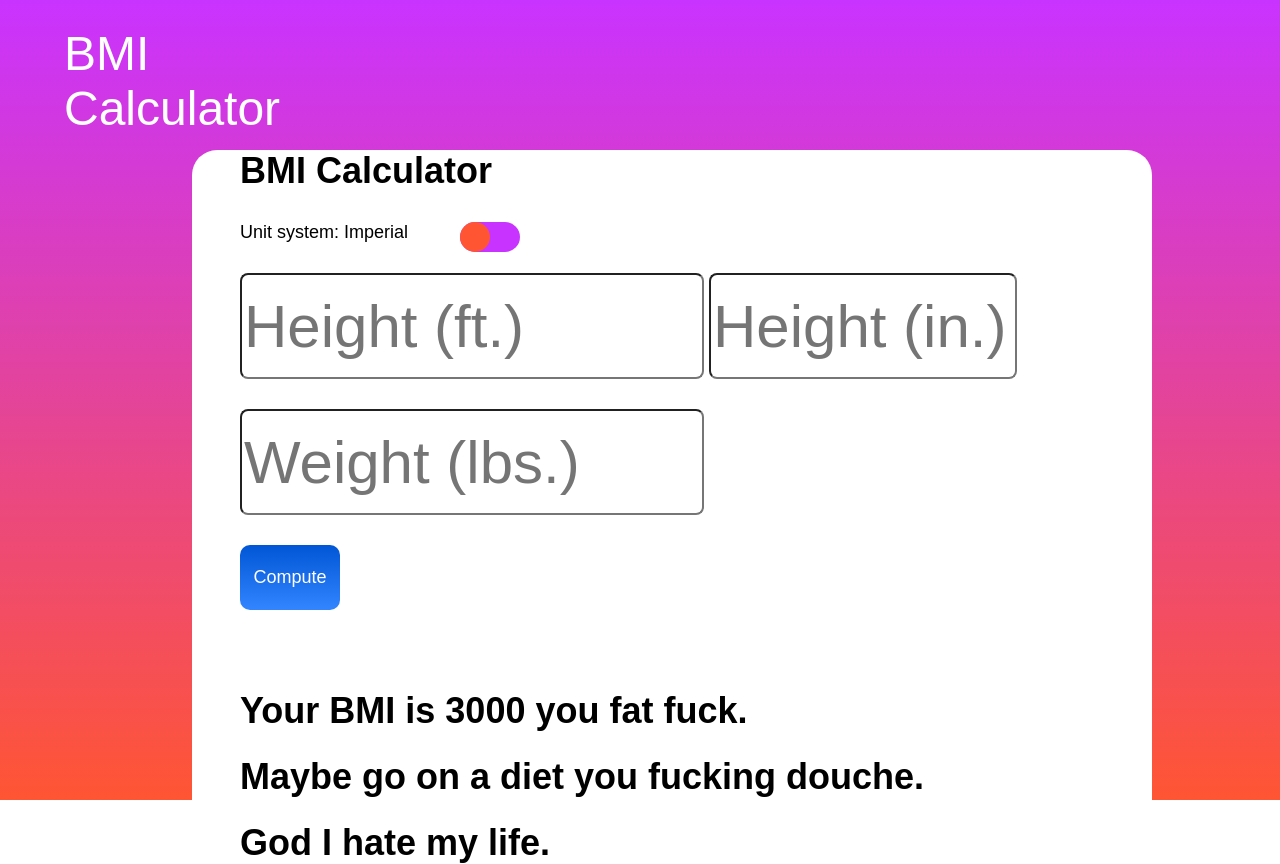
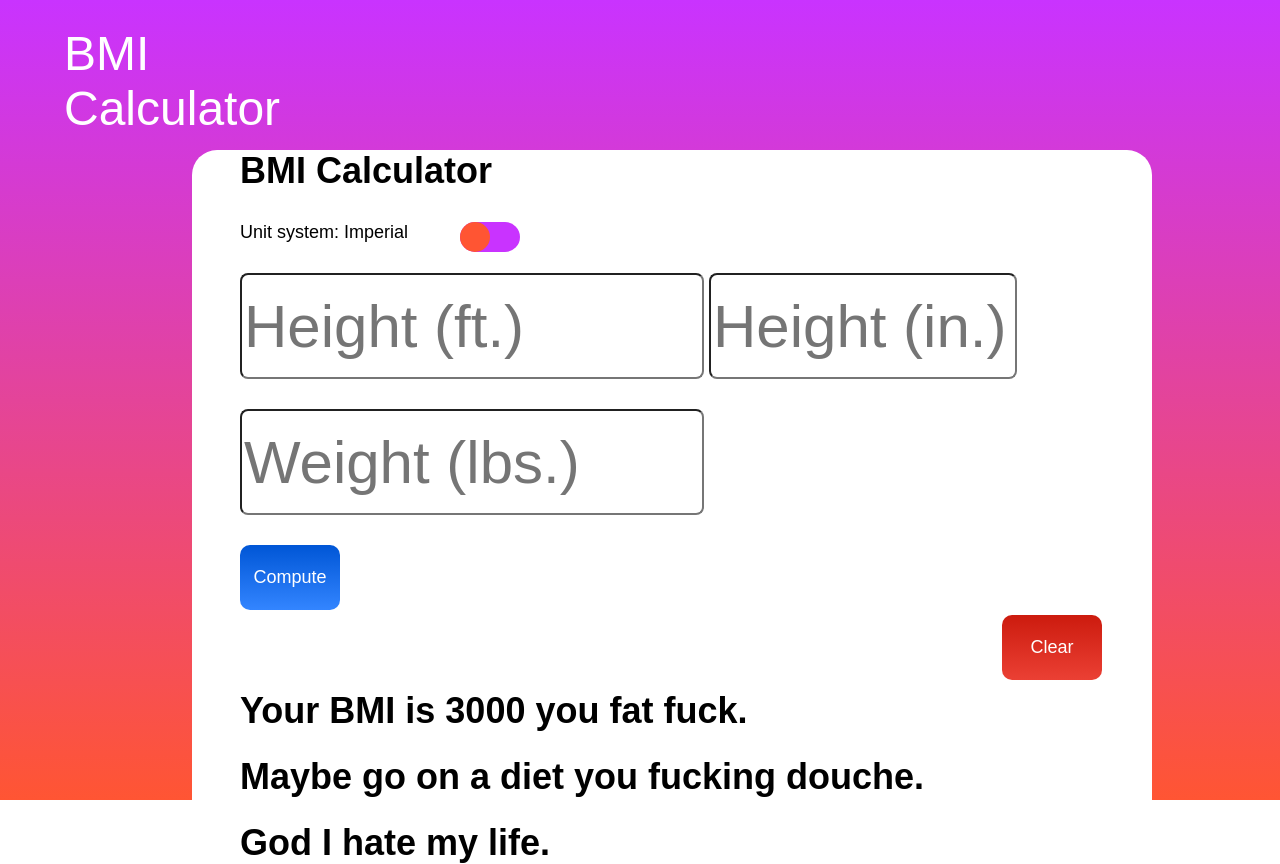
Before and after one commit to cameronbrock/BMI-Calculator, a website: page public/index.html in a window 1280 px wide. Both pictures are taken after a click on the button 290 px from the left and 577 px from the top of the page. Drawn offline with nearby package versions, Linux system fonts and the light colour scheme; a web font is replaced by a local one.

Commit message:
Progress

```diff
--- a/public/exit.css
+++ b/public/exit.css
@@ -1,10 +1,56 @@
 
-#exit {
+#exit-button {
+
+	background-image: linear-gradient(#cc1b0e, #eb4034);
+	/*background-color: red;*/
+	border-radius: 10px;
+
+	color: white;
+	font-size: large;
 
 	width: 100px;
-	height: 100px;
-	background-color: red;
-	color: green;
+	height: 65px;
+
+	outline: none;
+	border: none;
+
+	margin-top: -75px;
+	margin-right: 50px;
+
 	float: right;
 
+	transition: .1s;
+
 }
+
+#exit-button:after {
+	content: 'Clear';
+}
+
+#exit-button:hover {
+	background-image: linear-gradient(#eb4034, #cc1b0e);
+	cursor: pointer;
+	transform: translateY(-5px);
+}
+
+/*
+#submit-button {
+
+	background-image: linear-gradient(#0056d6, #3385ff);
+	border-radius: 10px;
+
+	color: white;
+	font-size: large;
+
+	width: 100px;
+	height: 65px;
+
+	outline: none;
+	border: none;
+
+	margin-bottom: 50px;
+
+	transition: .1s;
+
+}
+*/
--- a/public/index.html
+++ b/public/index.html
@@ -62,6 +62,7 @@
 			</div>
 		</div>
 
+
 		<!-- Submit button. -->
 		<div class = 'page-element'>
 			<button id = 'submit-button' href = '#'></button>
@@ -70,7 +71,7 @@
 
 		<!-- Results -->
 		<div id = 'results'>
-			<!-- div id = 'exit'></div -->
+			<button id = 'exit-button' href = '#'></button>
 			<div class = 'page-element'>
 				<h1>Your BMI is 3000 you fat fuck.</h1>
 				<h1>Maybe go on a diet you fucking douche.</h1>
--- a/public/logic.js
+++ b/public/logic.js
@@ -31,4 +31,9 @@ $('document').ready(() => {
 		});
 	});
 
+	// When exit icon is clicked, remove results.
+	$('#exit-button').click(() => {
+		$('#results').fadeOut(fade_time);
+	});
+
 });
--- a/public/style.css
+++ b/public/style.css
@@ -57,6 +57,7 @@ body {
 
 	margin-top: 150px;
 	margin-left: 15%;
+	margin-bottom: 100px;
 
 	border-radius: 25px;
 
@@ -94,6 +95,8 @@ input:focus, textarea:focus, select:focus{
 
 	margin-bottom: 50px;
 
+	transition: .1s;
+
 }
 
 #submit-button:after {
@@ -104,6 +107,7 @@ input:focus, textarea:focus, select:focus{
 	/*background-color: #0046ad;*/
 	background-image: linear-gradient(#3385ff, #0056d6);
 	cursor: pointer;
+	transform: translateY(-5px);
 }
 
 #submit-button:target {
```
